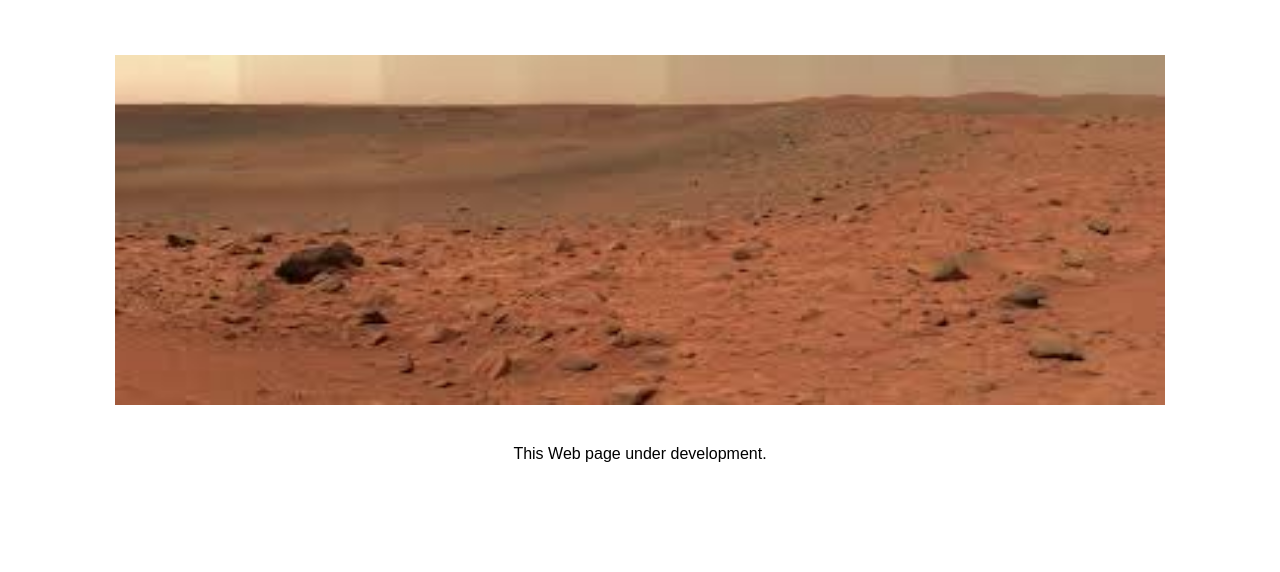
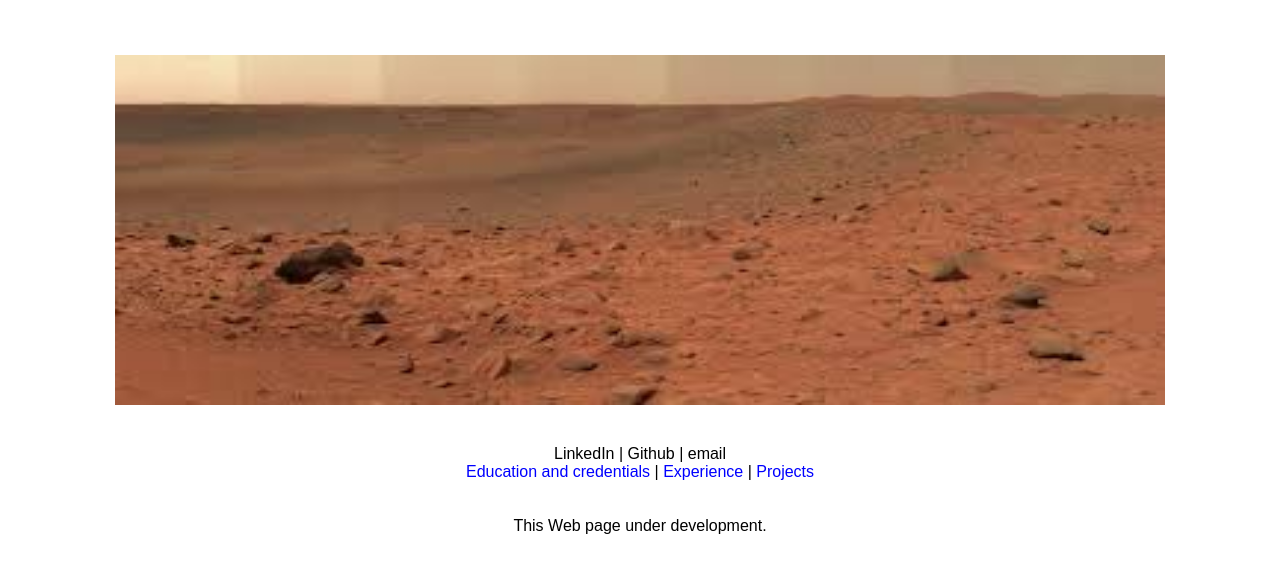
Before and after one commit to robert-e-tuzun/robert-e-tuzun.github.io, a plain HTML site: page index.html in a window 1280 px wide. Shown: the part 106-678 px from the top of the page. Drawn offline with Linux system fonts and the light colour scheme.

Commit message:
A small change

```diff
--- a/index.html
+++ b/index.html
@@ -23,6 +23,19 @@
 <br>
 <br>
 
+<span class="center">
+LinkedIn | Github | email
+</span>
+
+<span class="center">
+<span class="blue">Education and credentials</span> |
+<span class="blue">Experience</span> |
+<span class="blue">Projects</span>
+</span>
+
+<br>
+<br>
+
 <span class="center"> This Web page under development. </span>
 
 </body>
--- a/tuzun.css
+++ b/tuzun.css
@@ -11,6 +11,10 @@ p.title {
 }
 
 .center {
-   text-align: center;
-   display: block;
+  text-align: center;
+  display: block;
 }
+
+.blue {
+  color: blue;
+}
```
